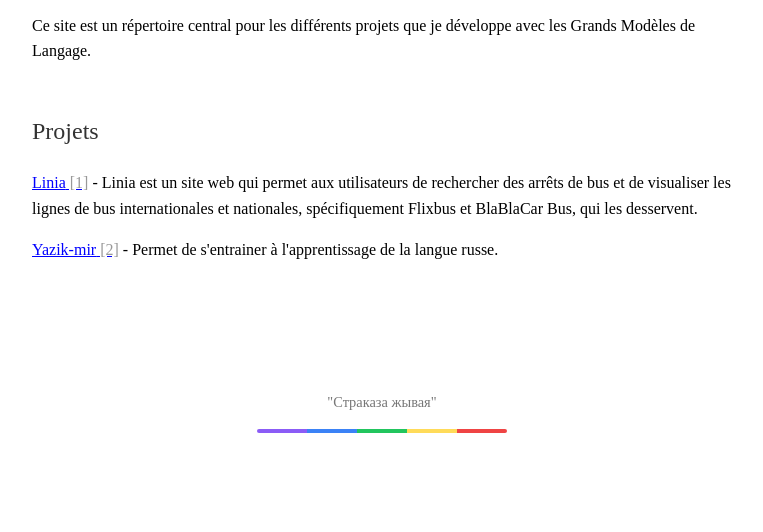
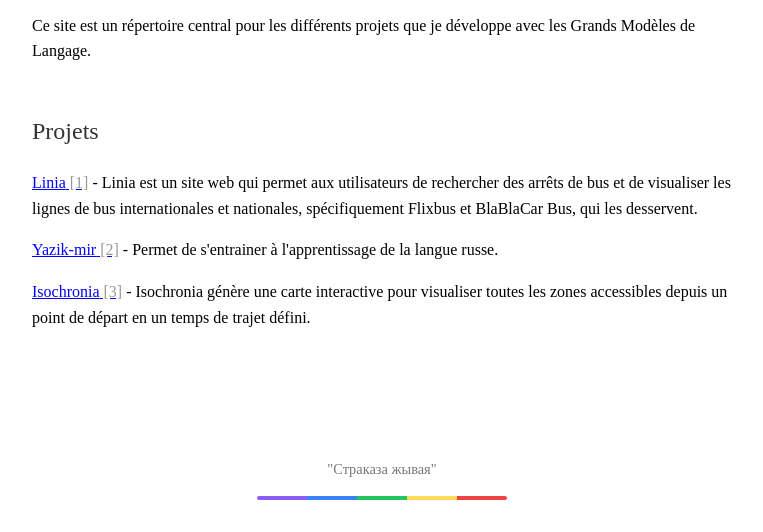
Before and after one commit to Strakaza/strakaza, a plain HTML site: page index.html in a window 1280 px wide. Shown: the part 271-803 px from the top of the page, without its empty margins (258-1021 px from the left). Drawn offline with Linux system fonts and the light colour scheme.

Commit message:
Update index.html

```diff
--- a/index.html
+++ b/index.html
@@ -23,7 +23,9 @@
             <ul>
                 <li><a href="https://linia.onrender.com" target="_blank" data-index="1">Linia</a> - Linia est un site web qui permet aux utilisateurs de rechercher des arrêts de bus et de visualiser les lignes de bus internationales et nationales, spécifiquement Flixbus et BlaBlaCar Bus, qui les desservent.</li>
                 <li><a href="https://yazik-mir.netlify.app" target="_blank" data-index="2">Yazik-mir</a> - Permet de s'entrainer à l'apprentissage de la langue russe.</li>
-                <!-- Ajoutez autant de projets que nécessaire -->
+                <li><a href="https://isochronia.netflify.app" target="_blank" data-index="3">Isochronia</a> - Isochronia génère une carte interactive pour visualiser toutes les zones accessibles depuis un point de départ en un temps de trajet défini.
+</li>
+
             </ul>
         </main>
     </div>
```
